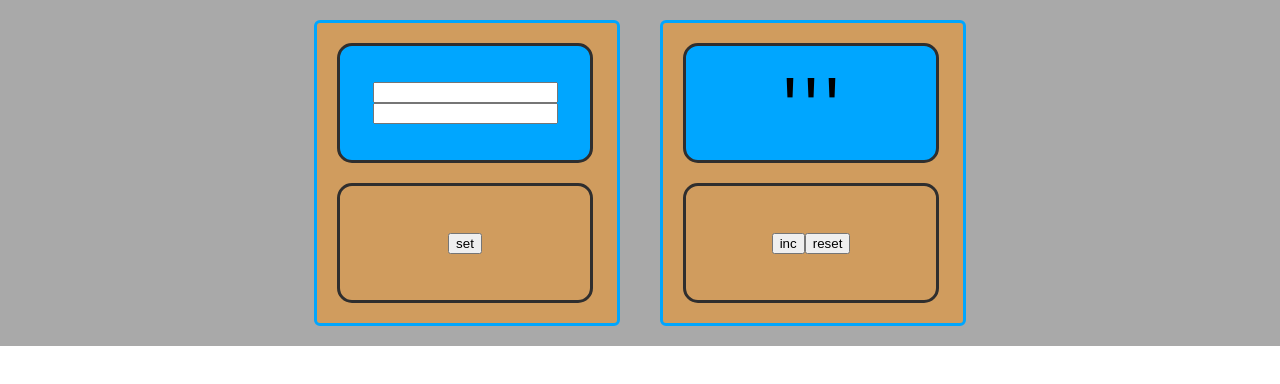
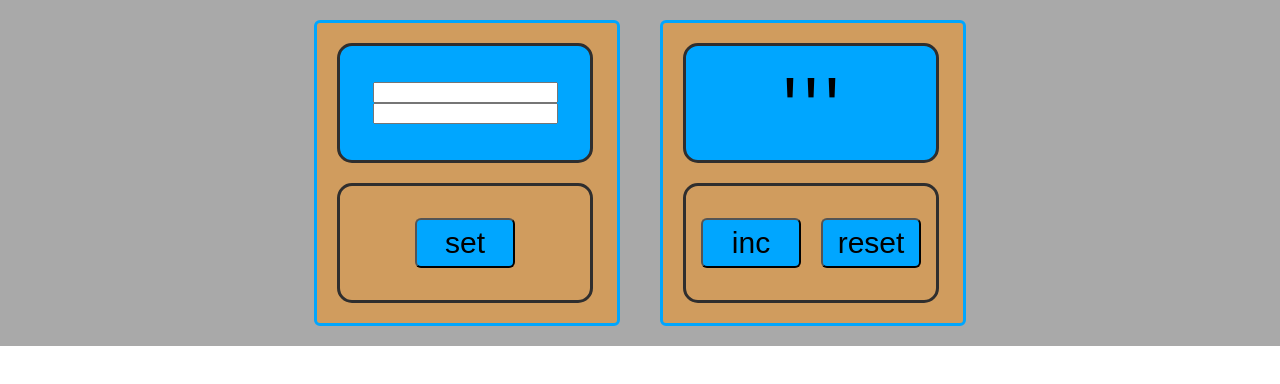
Before and after one commit to Ciahaka/counter_2, a React (Create React App) app: page / in a window 1280 px wide. Shown: the top 384 px of the page. Built offline with nearby package versions, Linux system fonts and the light colour scheme.

Commit message:
fix SuperButton for s

```diff
--- a/src/components/super button/SuperButton.tsx
+++ b/src/components/super button/SuperButton.tsx
@@ -1,4 +1,5 @@
 import React from 'react';
+import s from './SuperButton.module.css'
 
 export type SuperButtonPops = {
   name: string
@@ -12,6 +13,6 @@ export const SuperButton = (props: SuperButtonPops) => {
     callback()
   }
   return (
-    <button onClick={buttonClickHandler} disabled={disabled}>{name}</button>
+    <button className={s.button} onClick={buttonClickHandler} disabled={disabled}>{name}</button>
   );
 };
```
